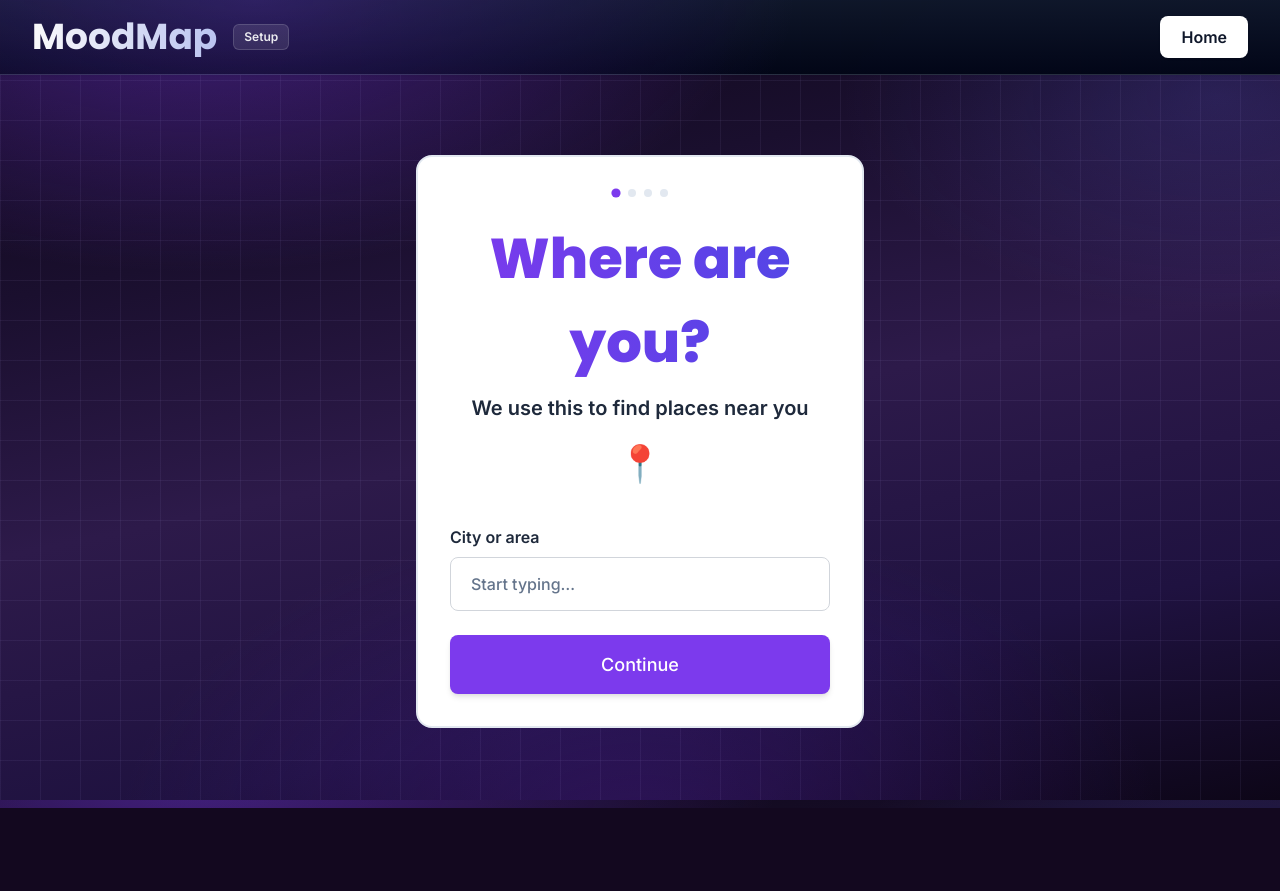
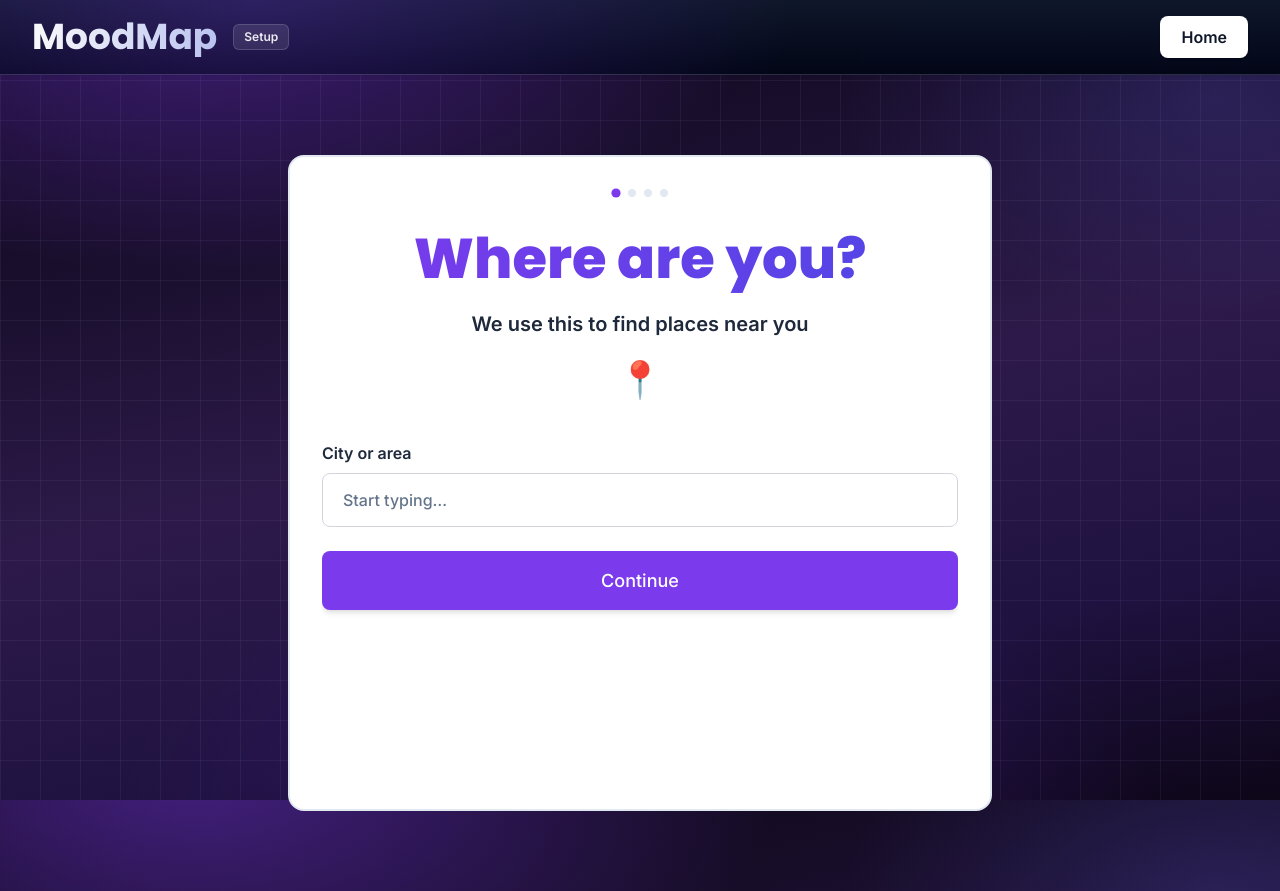
Before and after one commit to sa1136/moodmap, a React (Create React App) app in the folder frontend/: page /onboarding in a window 1280 px wide. Before the commit the page ends 808 px from the top, so only its background shows below. Built offline with nearby package versions, Linux system fonts and the light colour scheme.

Commit message:
update-onboarding-form-card-and-scrollbars
Fixed form card width and height across steps; hide scrollbars on
form body, mood tiles, preference labels, and location suggestions.

Made-with: Cursor

```diff
--- a/frontend/src/pages/OnboardingPage.tsx
+++ b/frontend/src/pages/OnboardingPage.tsx
@@ -219,7 +219,6 @@ export default function OnboardingPage() {
     ? MOOD_OPTIONS.find((m) => m.id === selectedMood)?.label
     : customMood.trim() || '—';
 
-  const flashWideCard = step === 'preferences' || step === 'mood';
   const cityLabel = (localStorage.getItem('userCity') || city).trim();
 
   return (
@@ -280,7 +279,7 @@ export default function OnboardingPage() {
       <main className="flex-1 flex flex-col w-full max-w-7xl mx-auto px-4 sm:px-6 lg:px-8 py-6 sm:py-8 min-h-0">
         <div className="onboarding-container onboarding-container--in-main flex-1 flex items-center justify-center">
           <div
-            className={`onboarding-form-card ${flashWideCard ? 'onboarding-form-card--wide' : ''}`}
+            className="onboarding-form-card"
           >
             <div className="onboarding-step-dots" aria-hidden>
               {STEPS.map((s, i) => (
@@ -291,6 +290,7 @@ export default function OnboardingPage() {
               ))}
             </div>
 
+            <div className="onboarding-form-card-body">
         {step === 'mood' && (
           <>
             <div className="onboarding-header onboarding-header--compact-mood">
@@ -326,11 +326,12 @@ export default function OnboardingPage() {
                       setSelectedMood(mood.id);
                       setCustomMood('');
                     }}
-                    className={`doodle-card onboarding-mood-pick-card onboarding-mood-pick-card--equal w-full flex flex-col justify-center p-3 sm:p-3.5 text-left min-h-0 ${
+                    className={`doodle-card onboarding-mood-pick-card onboarding-mood-pick-card--equal w-full flex flex-col text-left min-h-0 p-0 ${
                       isSelected ? 'onboarding-mood-pick-card--selected' : ''
                     }`}
                     style={{ fontFamily: "'Inter', sans-serif" }}
                   >
+                    <div className="onboarding-mood-pick-card-inner w-full min-h-0 flex-1 flex flex-col justify-center p-3 sm:p-3.5">
                     <div className="flex items-start gap-2.5 sm:gap-3 w-full min-w-0 min-h-0">
                       <div
                         className="onboarding-mood-pick-emoji w-10 h-10 sm:w-11 sm:h-11 rounded-xl flex items-center justify-center shrink-0 text-lg sm:text-xl"
@@ -350,10 +351,11 @@ export default function OnboardingPage() {
                             Mood
                           </span>
                         </div>
-                        <p className="text-[0.7rem] sm:text-xs text-gray-700 leading-snug line-clamp-2">
+                        <p className="text-[0.7rem] sm:text-xs text-gray-700 leading-snug">
                           {mood.description}
                         </p>
                       </div>
+                    </div>
                     </div>
                   </button>
                 );
@@ -601,6 +603,7 @@ export default function OnboardingPage() {
             </button>
           </>
         )}
+            </div>
           </div>
         </div>
       </main>
--- a/frontend/src/styles/OnboardingPage.css
+++ b/frontend/src/styles/OnboardingPage.css
@@ -5,8 +5,10 @@
   position: relative;
 }
 
+/* Same width + height on every step so the shell does not resize between screens */
 .onboarding-form-card {
-  max-width: 28rem;
+  max-width: 44rem;
+  width: 100%;
   margin: 0 auto;
   position: relative;
   border-radius: 16px;
@@ -14,10 +16,37 @@
   padding: 2rem;
   transition: all 0.3s ease;
   background: white;
+  display: flex;
+  flex-direction: column;
+  box-sizing: border-box;
+  overflow: hidden;
+  height: min(calc(100vh - 9rem), 52rem);
+  min-height: min(calc(100vh - 9rem), 52rem);
+  max-height: min(calc(100vh - 9rem), 52rem);
 }
 
-.onboarding-form-card--wide {
-  max-width: 44rem;
+@supports (height: 100dvh) {
+  .onboarding-form-card {
+    height: min(calc(100dvh - 9rem), 52rem);
+    min-height: min(calc(100dvh - 9rem), 52rem);
+    max-height: min(calc(100dvh - 9rem), 52rem);
+  }
+}
+
+/* Step content scrolls inside the fixed-height form card (scrollbar hidden) */
+.onboarding-form-card-body {
+  flex: 1 1 auto;
+  min-height: 0;
+  overflow-x: hidden;
+  overflow-y: auto;
+  overscroll-behavior: contain;
+  -webkit-overflow-scrolling: touch;
+  scrollbar-width: none;
+  -ms-overflow-style: none;
+}
+
+.onboarding-form-card-body::-webkit-scrollbar {
+  display: none;
 }
 
 .onboarding-form-card:hover {
@@ -79,6 +108,19 @@
 .onboarding-mood-pick-card--equal.doodle-card {
   aspect-ratio: 4 / 3;
   min-height: 6.75rem;
+  max-height: 9.5rem;
+}
+
+/* Scroll long mood copy inside the card without clipping selection shadow */
+.onboarding-mood-pick-card-inner {
+  overflow-y: auto;
+  overflow-x: hidden;
+  scrollbar-width: none;
+  -ms-overflow-style: none;
+}
+
+.onboarding-mood-pick-card-inner::-webkit-scrollbar {
+  display: none;
 }
 
 .onboarding-mood-pick-card.doodle-card {
@@ -289,6 +331,7 @@
   justify-content: center;
   gap: 0.5rem;
   margin-bottom: 1.25rem;
+  flex-shrink: 0;
 }
 
 .onboarding-step-dot {
@@ -337,6 +380,12 @@
   max-height: 200px;
   overflow-y: auto;
   margin-top: 4px;
+  scrollbar-width: none;
+  -ms-overflow-style: none;
+}
+
+.onboarding-suggestions::-webkit-scrollbar {
+  display: none;
 }
 
 .onboarding-suggestion-row {
@@ -494,10 +543,15 @@
 
 .setup-pref-card.doodle-card {
   position: relative;
-  display: block;
+  display: flex;
+  flex-direction: column;
+  align-items: stretch;
+  justify-content: center;
+  min-height: 3.35rem;
+  max-height: 5.25rem;
   width: 100%;
   box-sizing: border-box;
-  overflow: visible;
+  overflow: hidden;
   border-width: 2px;
   border-style: solid;
   border-radius: 12px;
@@ -519,6 +573,12 @@
   display: block;
   width: 100%;
   max-width: 100%;
+  min-height: 0;
+  flex: 1 1 auto;
+  overflow-x: hidden;
+  overflow-y: auto;
+  overscroll-behavior: contain;
+  -webkit-overflow-scrolling: touch;
   font-family: 'Poppins', sans-serif;
   font-size: clamp(0.875rem, 2.4vw, 1rem);
   font-weight: 700;
@@ -527,6 +587,12 @@
   word-break: normal;
   overflow-wrap: break-word;
   white-space: normal;
+  scrollbar-width: none;
+  -ms-overflow-style: none;
+}
+
+.setup-pref-card-label::-webkit-scrollbar {
+  display: none;
 }
 
 .setup-pref-card-check {
```
